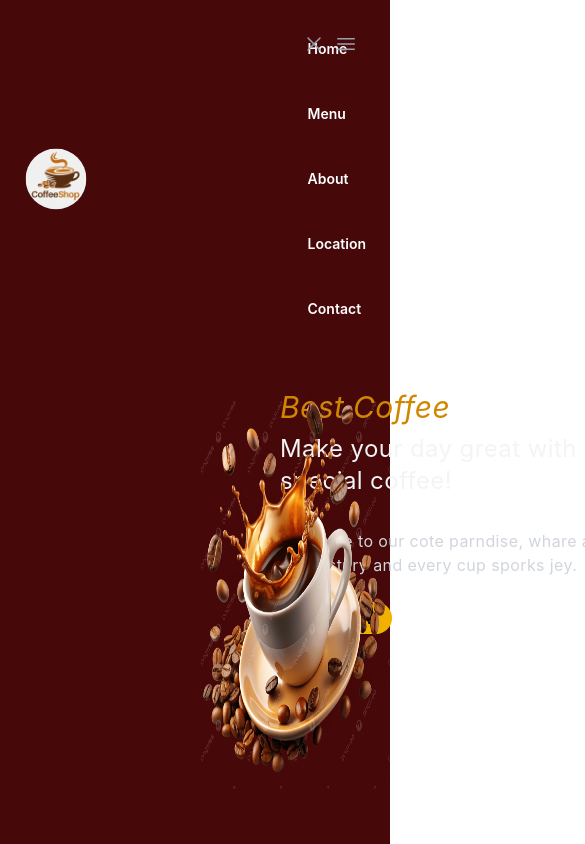
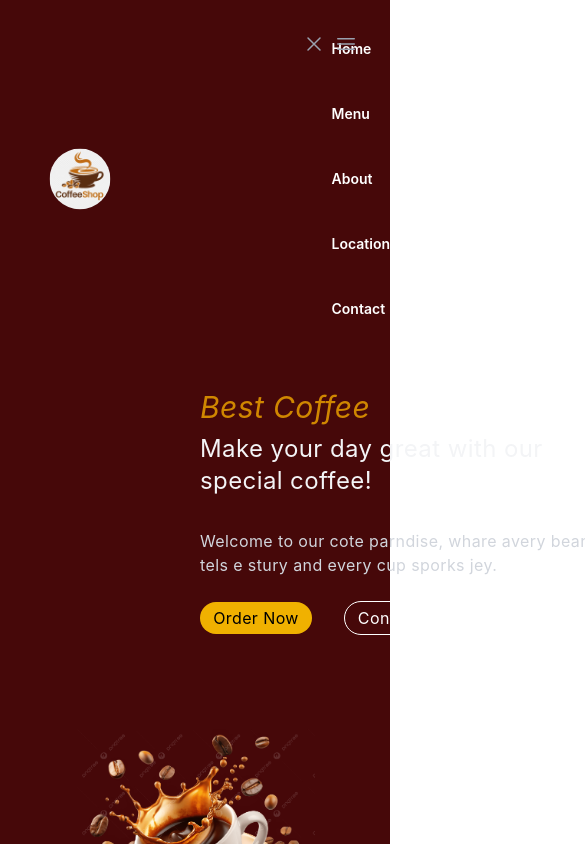
Before and after one commit to Rhsti/Coffee-Shop, a React (Vite) app: page / in a window 390 px wide. Shown: the top 844 px of the page, 585 px wide, since content can reach past the window. Built offline with nearby package versions, Linux system fonts and the light colour scheme.

Commit message:
Improve mobile responsive design

```diff
--- a/src/component/header/Header.css
+++ b/src/component/header/Header.css
@@ -4,7 +4,15 @@
 @tailwind utilities;
 
 
+@layer base {
+  header img {
+    @apply h-16 w-auto size-18
+     rounded-full bg-radial-[at_50%_75%]
+     from-sky-200 via-blue-400 to-indigo-900 to-90%
+      scale-95 hover:scale-120 ml-12 ;
+  }
 
+}
 
 @layer components {
   .Link-style {
--- a/src/component/header/Header.jsx
+++ b/src/component/header/Header.jsx
@@ -7,40 +7,37 @@ function Header(){
   return(
 
     // header
-    <header class="bg-red-950 py-3">
+    <header  className="bg-red-950 py-3 ">
     {/* nav */}
-    <nav class="mx-auto flex max-w-7xl items-center justify-between p-6 lg:px-8">
+    <nav className="  mx-auto flex max-w-7xl items-center justify-between py-6 lg:px-8">
     {/* logo */}
-    <div class="flex lg:flex-1">
+    <div className="flex lg:flex-1">
 
-    <img  class="h-16 w-auto size-18
-     rounded-full bg-radial-[at_50%_75%]
-     from-sky-200 via-blue-400 to-indigo-900 to-90%
-      scale-95 hover:scale-120  "  src={coffeelogo} alt="Coffeeshop Logo" />
+    <img  src={coffeelogo} alt="Coffeeshop Logo" />
  </div>
 
       {/* Nav List  */}
-   <ul class="flex flex-col md:flex-row gap-10 " >
-        <li><Link to="#"  class="Link-style">Home</Link></li>
-        <li><Link to="#"  class="Link-style">Menu</Link></li>
-        <li><Link to="/About"  class="Link-style">About</Link></li>
-        <li><Link to="#"  class="Link-style">Location</Link></li>
-        <li><Link to="#"  class="Link-style">Contact</Link></li>
+   <ul className="flex flex-col md:flex-row gap-10 sm:hidden  md:block md:flex" >
+        <li><Link to="#"  className="Link-style">Home</Link></li>
+        <li><Link to="#"  className="Link-style">Menu</Link></li>
+        <li><Link to="/About"  className="Link-style">About</Link></li>
+        <li><Link to="#"  className="Link-style">Location</Link></li>
+        <li><Link to="#"  className="Link-style">Contact</Link></li>
       </ul>
 
 
     </nav>
        {/* mobile menus */}
-     <div class="fixed inset-y-0 right-0  p-6  lg:hidden ">
+     <div className="fixed inset-y-0 right-0  p-6  lg:hidden ">
 
-       <button type="button" command="close" commandfor="mobile-menu" class="-m-2.5 rounded-md p-2.5 text-gray-400">
-              <svg viewBox="0 0 24 24" fill="none" stroke="currentColor" stroke-width="1.5" data-slot="icon" aria-hidden="true" class="size-6">
+       <button type="button" command="close" commandfor="mobile-menu" className="-m-2.5 rounded-md p-2.5 text-gray-400">
+              <svg viewBox="0 0 24 24" fill="none" stroke="currentColor" stroke-width="1.5" data-slot="icon" aria-hidden="true" className="size-6">
                 <path d="M6 18 18 6M6 6l12 12" stroke-linecap="round" stroke-linejoin="round" />
               </svg>
             </button>
-             <button type="button" command="--toggle" commandfor="mobile-menu" class="relative inline-flex items-center justify-center rounded-md p-2 text-gray-400 hover:bg-white/5 hover:text-white focus:outline-2 focus:-outline-offset-1 focus:outline-indigo-500">
+             <button type="button" command="--toggle" commandfor="mobile-menu" className="relative inline-flex items-center justify-center rounded-md p-2 text-gray-400 hover:bg-white/5 hover:text-white focus:outline-2 focus:-outline-offset-1 focus:outline-indigo-500">
 
-          <svg viewBox="0 0 24 24" fill="none" stroke="currentColor" stroke-width="1.5" data-slot="icon" aria-hidden="true" class="size-6 in-aria-expanded:hidden">
+          <svg viewBox="0 0 24 24" fill="none" stroke="currentColor" stroke-width="1.5" data-slot="icon" aria-hidden="true" className="size-6 in-aria-expanded:hidden">
             <path d="M3.75 6.75h16.5M3.75 12h16.5m-16.5 5.25h16.5" stroke-linecap="round" stroke-linejoin="round" />
           </svg>
 
--- a/src/component/herosection/Herosection.jsx
+++ b/src/component/herosection/Herosection.jsx
@@ -1,17 +1,18 @@
 import Flyingcoffee from '../../assets/flying-cup-of-coffee.png'
 function Herosection(){
     return(
-        <section class=" grid grid-cols-2 bg-red-950 h-130 py-8">
-          <div class=" ml-70 tracking-wide  w-100">
-            <h1 class="text-3xl text-yellow-600 italic " >Best Coffee</h1>
-            <h2  class="text-2xl py-2 text-gray-100">Make your day great with our special coffee!</h2>
-            <p class="py-6 text-gray-300">Welcome to our cote parndise, whare avery bean tels
+        <section className=" grid grid-cols-1 bg-red-950 md:h-130 h-160 py-8
+         md:grid-cols-2 ">
+          <div className=" md:ml-70 tracking-wide  w-100 ml-50">
+            <h1 className="text-3xl text-yellow-600 italic " >Best Coffee</h1>
+            <h2  className="text-2xl py-2 text-gray-100">Make your day great with our special coffee!</h2>
+            <p className="py-6 text-gray-300">Welcome to our cote parndise, whare avery bean tels
               e stury and every cup sporks jey. </p>
-            <button class="bg-yellow-500 mr-8 p-1 w-28 rounded-full">Order Now</button>
-            <button class=" text-white rounded-full w-29 p-1 border-white border">Contact Us</button>
+            <button className="bg-yellow-500 mr-8 p-1 w-28 rounded-full">Order Now</button>
+            <button className=" text-white rounded-full w-29 p-1 border-white border">Contact Us</button>
             </div>
-          <div class="justify-items-center-safe">
-            <img class="h-100 w-auto" src={Flyingcoffee} alt="flying-cup-of-coffee" />
+          <div className="justify-items-center-safe">
+            <img className="md:h-100 h-80 w-auto m-13 py-10 md:m-0 md:py-0" src={Flyingcoffee} alt="flying-cup-of-coffee" />
           </div>
         </section>
     )
```
